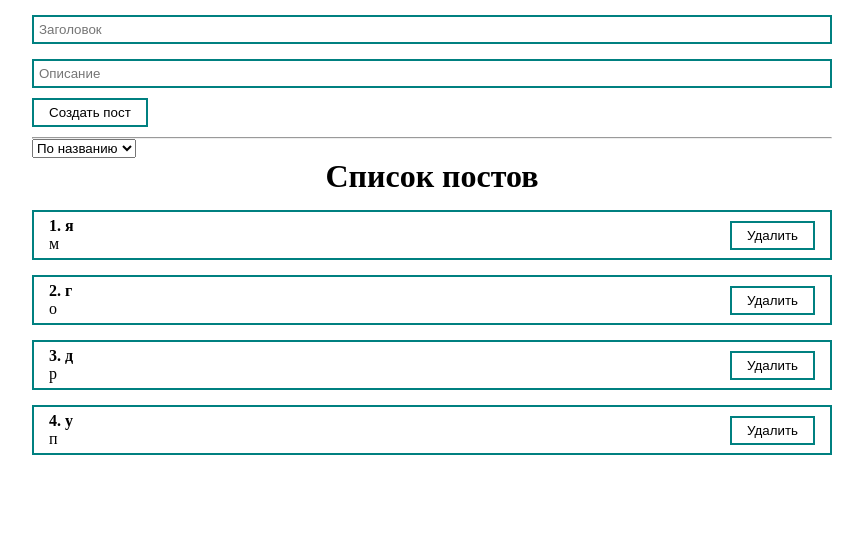
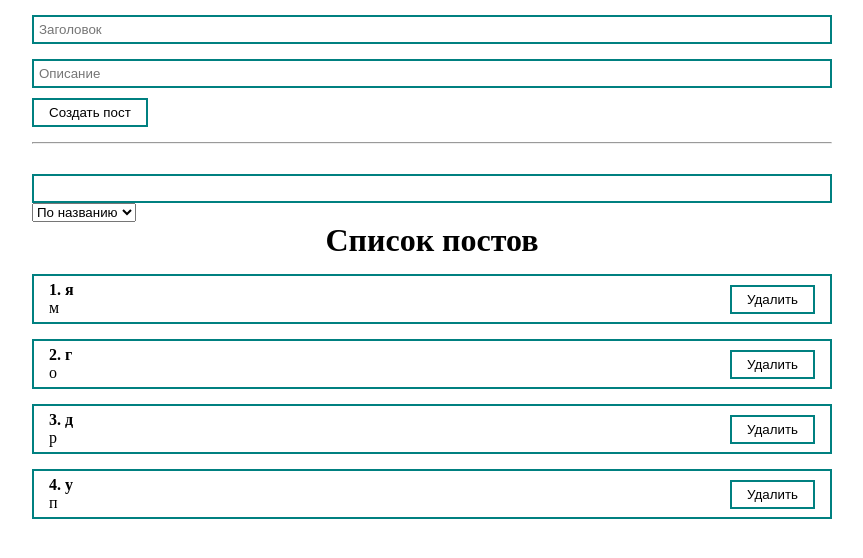
Before and after one commit to StylePro/newProjectInternet, a React (Create React App) app: page / in a window 1280 px wide. Shown: the top 558 px of the page, without its empty margins (208-1071 px from the left). Built offline with nearby package versions, Linux system fonts and the light colour scheme.

Commit message:
sorted win!!

```diff
--- a/src/App.js
+++ b/src/App.js
@@ -3,6 +3,7 @@ import './components/styles/App.css'
 import PostList from "./components/PostList";
 import PostForm from "./components/PostForm";
 import MySelect from "./components/UI/select/MySelect";
+import MyInput from "./components/UI/input/MyInput";
 
 function App() {
     const [posts, setPosts] = useState([
@@ -11,13 +12,13 @@ function App() {
         {id: '3', title: 'д', body: 'р'},
         {id: '4', title: 'у', body: 'п'},
     ])
-    const [selectedSort, setSelectedSort] = useState('')
+    const [selectedSort, setSelectedSort] = useState('')  // хранит значение выбора
 
     const createPost = (newPost) => {
         setPosts([...posts, newPost])
     }
     const removePost = (post) => {
-        setPosts([...posts.filter(p => p.id !== post.id)])
+        setPosts(posts.filter(p => p.id !== post.id))
     }
 
     const sortPost = (sort)=> {
@@ -27,7 +28,8 @@ function App() {
     return (
         <div className='App'>
             <PostForm create={createPost}/>
-            <hr style={{marginTop: 10}}/>
+            <hr style={{margin: '15px 0'}}/>
+            <MyInput/>
             <MySelect
                 value={selectedSort}
                 onChange={sortPost}
@@ -36,7 +38,6 @@ function App() {
                     {value: 'title', name: 'По названию'},
                     {value: 'body', name: 'По описанию'},
                 ]}
-
             />
             {posts.length
                 ?
```
